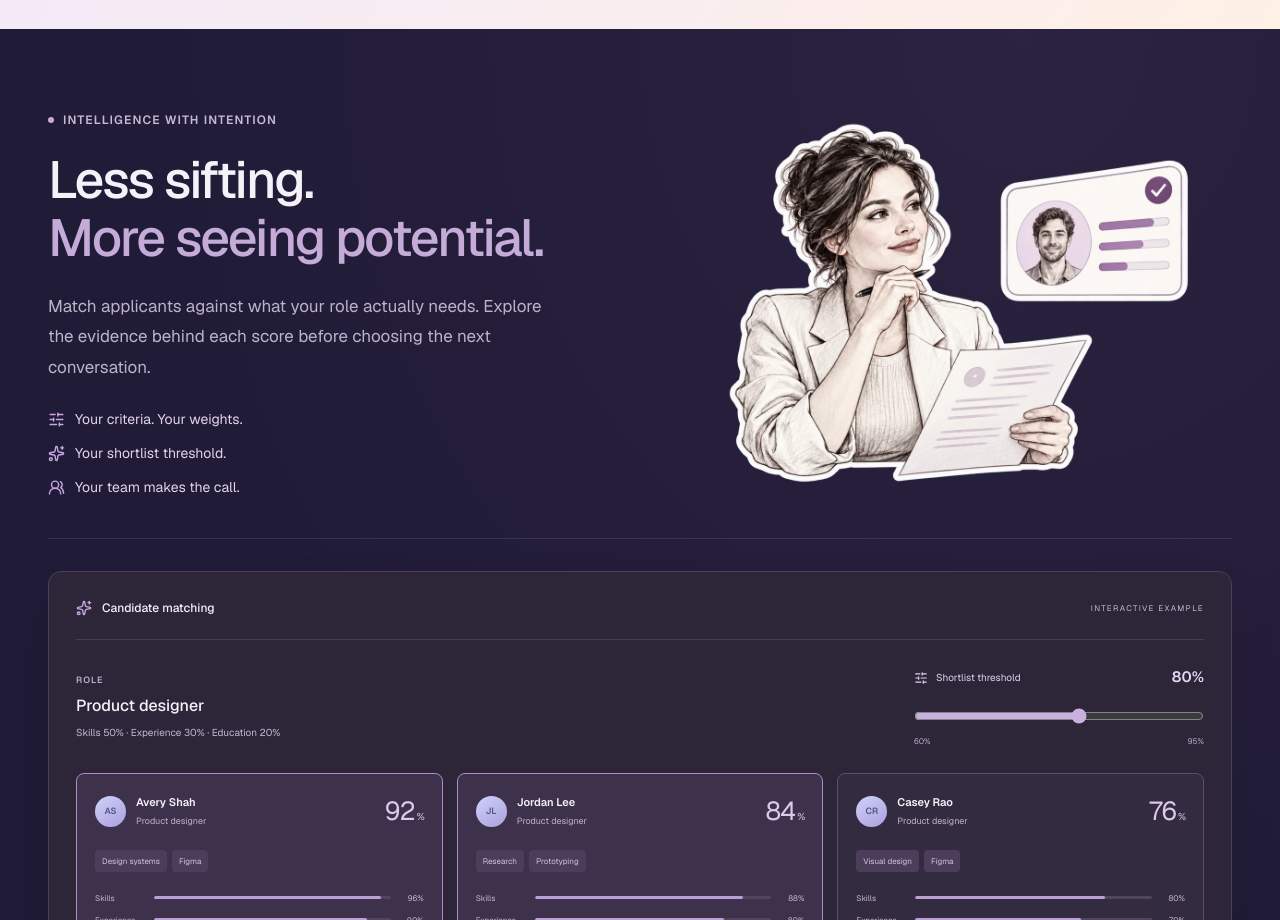
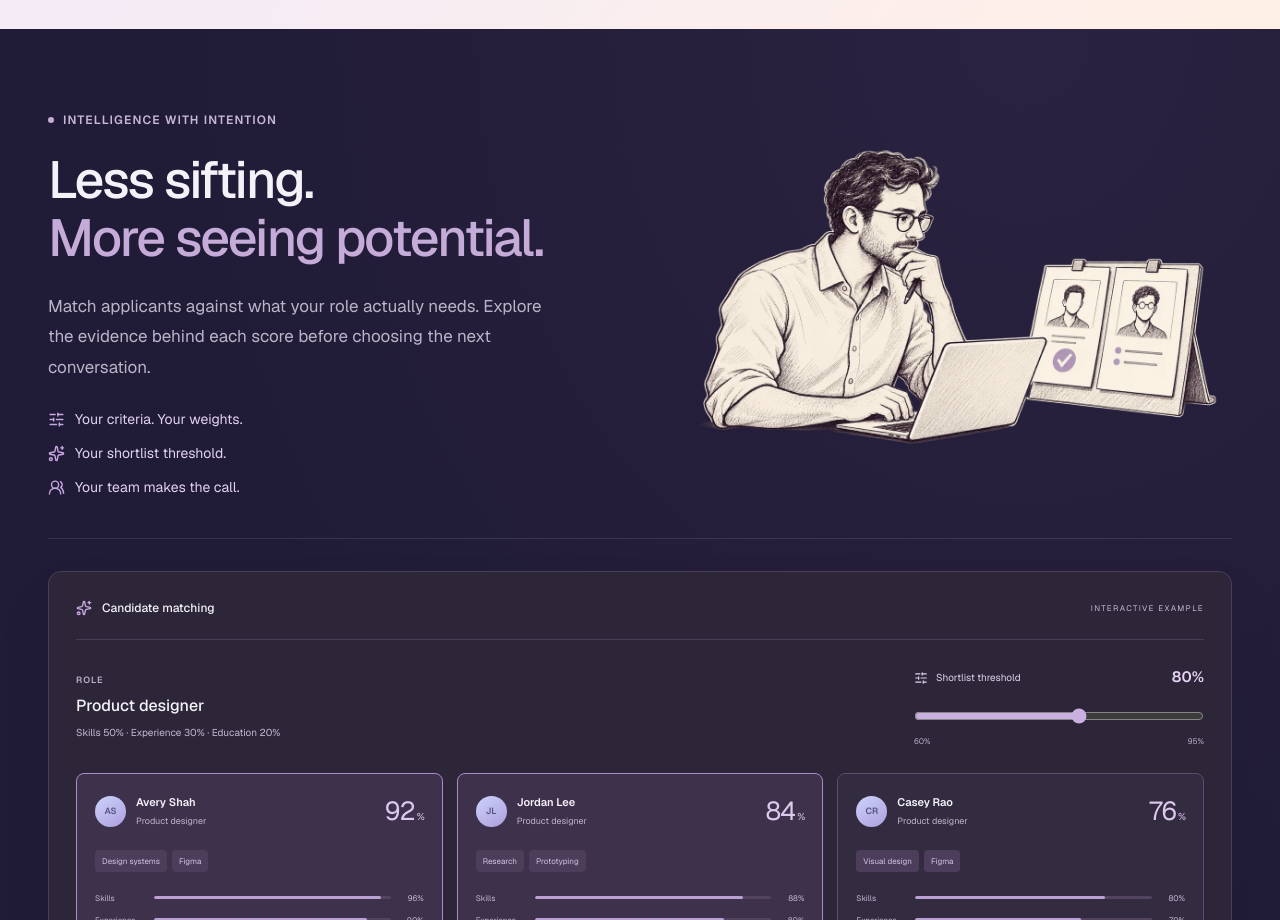
Before and after one commit to hitten04/wellgenz, a Next.js app: page / in a window 1280 px wide. Shown: the part 2900-3820 px from the top of the page. Built offline with nearby package versions, Linux system fonts and the light colour scheme.

Commit message:
Replace matching image with original recruiter ink sketch

```diff
--- a/src/app/page.tsx
+++ b/src/app/page.tsx
@@ -73,7 +73,7 @@ export default function Home() {
       <div className="container">
         <div className="home-story-grid">
           <Reveal><SectionHeading light eyebrow="Intelligence with intention" title={<>Less sifting.<br /><span>More seeing potential.</span></>}>Match applicants against what your role actually needs. Explore the evidence behind each score before choosing the next conversation.</SectionHeading><div className="home-matching-principles"><span><SlidersHorizontal size={17} aria-hidden="true"/>Your criteria. Your weights.</span><span><Sparkles size={17} aria-hidden="true"/>Your shortlist threshold.</span><span><UsersRound size={17} aria-hidden="true"/>Your team makes the call.</span></div></Reveal>
-          <Reveal className="home-art home-matching-art home-matching-cutout"><Image src="/images/matching-outlined.webp" alt="A recruiter reviewing a resume beside a simple candidate profile with skill indicators" width={1536} height={1024} sizes="(max-width: 759px) 90vw, 45vw"/></Reveal>
+          <Reveal className="home-art home-matching-art home-matching-cutout"><Image src="/images/matching-sketch-v3.webp" alt="A recruiter comparing two candidate profiles beside a laptop" width={1536} height={1024} sizes="(max-width: 759px) 90vw, 45vw"/></Reveal>
         </div>
         <Reveal className="home-demo-wrap"><MatchingDemo /></Reveal>
       </div>
```
Also changed, not shown: public/images/matching-sketch-v3.webp (added).
